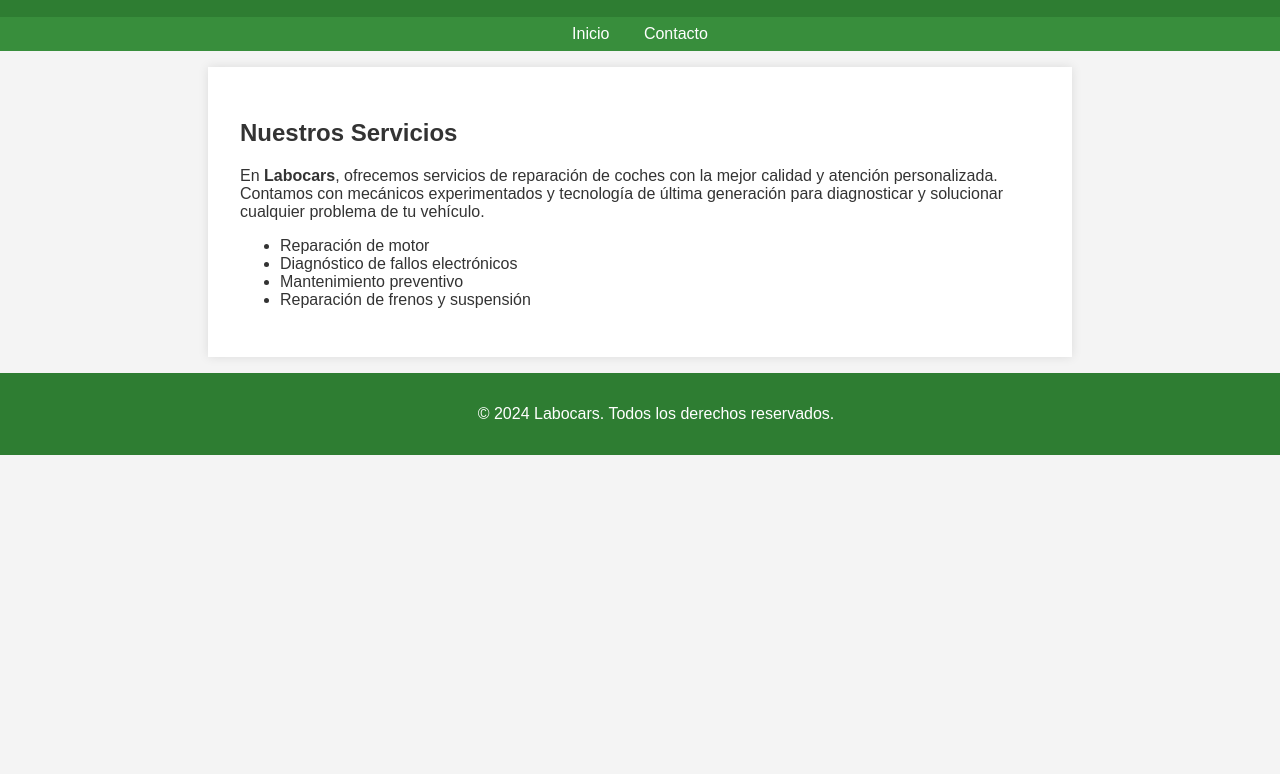
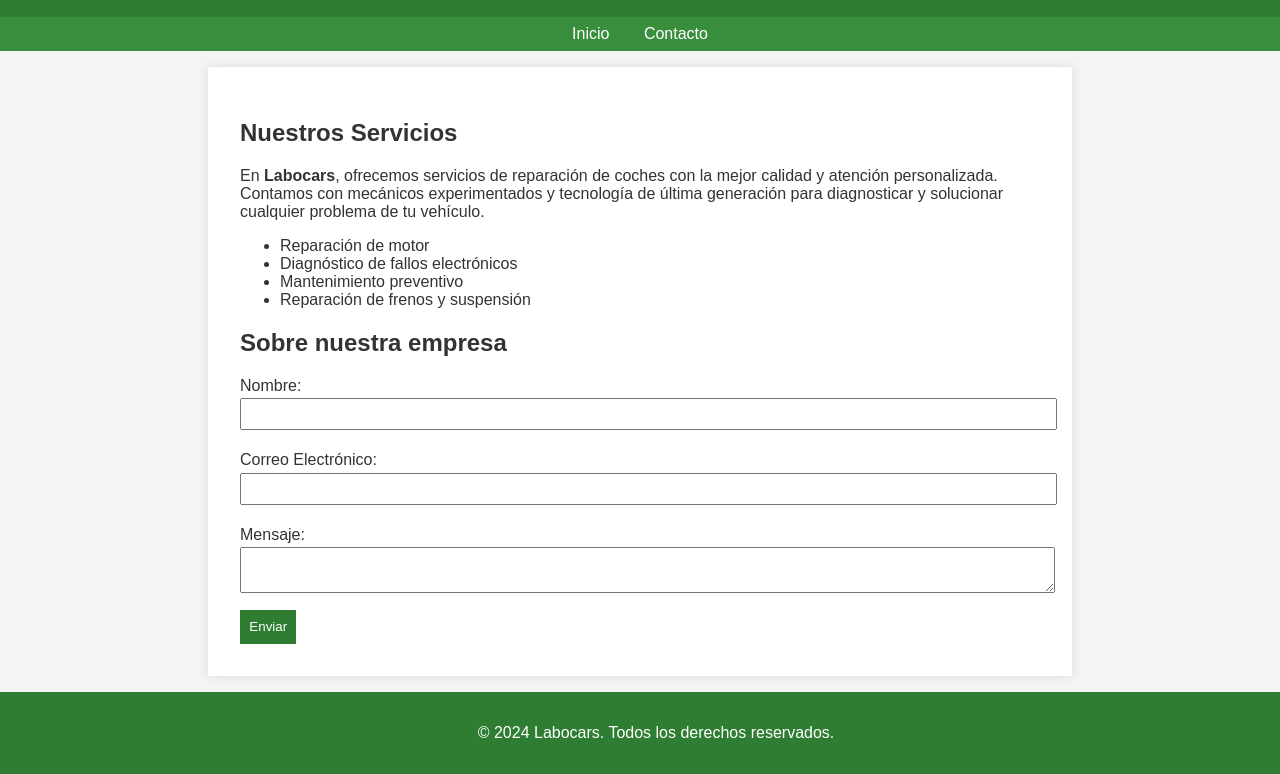
Before and after one commit to laurafl68/examen-LauraFL, a plain HTML site: page index.html in a window 1280 px wide. Shown: the part 195-969 px from the top of the page. Before the commit the page ends 800 px from the top, so only its background shows below. Drawn offline with Linux system fonts and the light colour scheme.

Commit message:
aañadido texto empresa en main

```diff
--- a/index.html
+++ b/index.html
@@ -29,6 +29,16 @@
             <li>Mantenimiento preventivo</li>
             <li>Reparación de frenos y suspensión</li>
         </ul>
+        <h2>Sobre nuestra empresa</h2>
+        <form id="contactForm">
+                    <label for="name">Nombre:</label>
+                    <input type="text" id="name" name="name" required>
+                    <label for="email">Correo Electrónico:</label>
+                    <input type="email" id="email" name="email" required>
+                    <label for="message">Mensaje:</label>
+                    <textarea id="message" name="message" required></textarea>
+                    <button type="submit">Enviar</button>
+                </form>
     </main>
     <footer>
         <p>&copy; 2024 Labocars. Todos los derechos reservados.</p>
```
